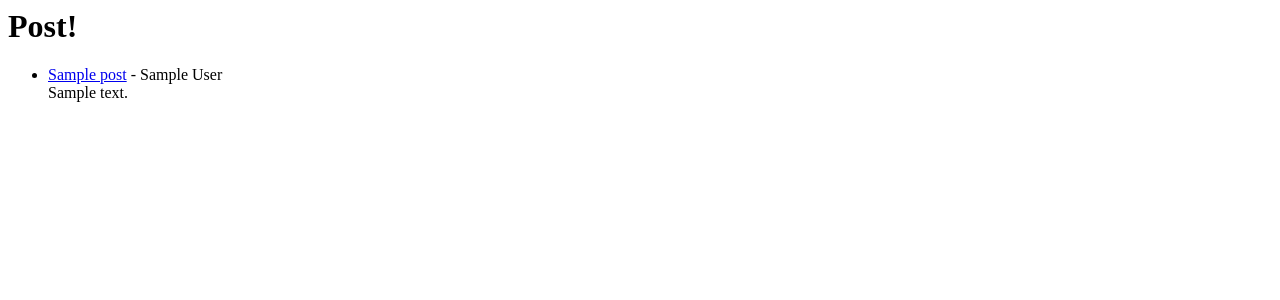
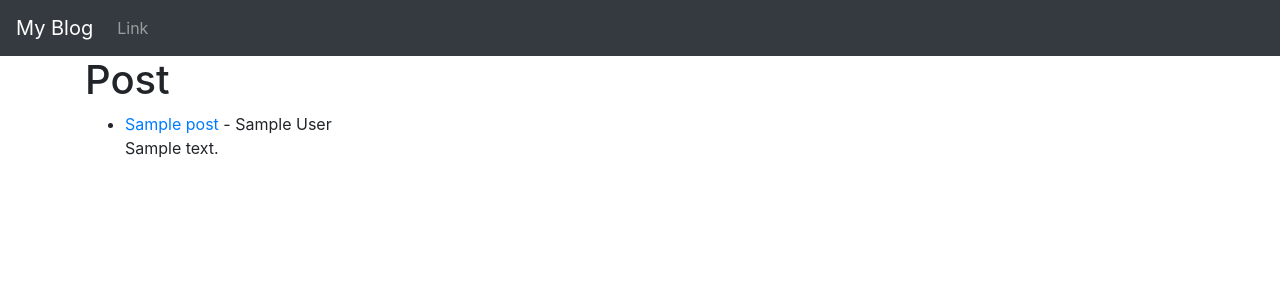
Before and after one commit to Archie9010/Blog, a Django app: page / in a window 1280 px wide. Shown: the top 300 px of the page. Run offline with Django 3.2, Linux system fonts and the light colour scheme; tables that the repository leaves empty hold one stand-in row (values such as "Sample post").

Commit message:
Add bootstrap navbar  title tags for new tab

```diff
--- a/blog/models.py
+++ b/blog/models.py
@@ -4,6 +4,7 @@ from django.contrib.auth.models import User
 
 class Post(models.Model):
     title = models.CharField(max_length=250)
+    title_tag = models.CharField(max_length=250, default="MyBlog")
     author = models.ForeignKey(User, on_delete=models.CASCADE)
     body = models.TextField()
 
--- /dev/null
+++ b/templates/base.html
@@ -0,0 +1,45 @@
+<!doctype html>
+<html lang="en">
+  <head>
+    <!-- Required meta tags -->
+    <meta charset="utf-8">
+    <meta name="viewport" content="width=device-width, initial-scale=1, shrink-to-fit=no">
+
+    <!-- Bootstrap CSS -->
+    <link rel="stylesheet" href="https://cdn.jsdelivr.net/npm/bootstrap@4.4.1/dist/css/bootstrap.min.css" integrity="sha384-Vkoo8x4CGsO3+Hhxv8T/Q5PaXtkKtu6ug5TOeNV6gBiFeWPGFN9MuhOf23Q9Ifjh" crossorigin="anonymous">
+
+    <title>
+        {% block title %}
+            My Blog!!
+        {% endblock %}
+    </title>
+  </head>
+  <nav class="navbar navbar-expand-lg navbar-dark bg-dark">
+    <a class="navbar-brand" href="{% url 'home' %}">My Blog</a>
+    <button class="navbar-toggler" type="button" data-toggle="collapse" data-target="#navbarSupportedContent" aria-controls="navbarSupportedContent" aria-expanded="false" aria-label="Toggle navigation">
+      <span class="navbar-toggler-icon"></span>
+    </button>
+
+    <div class="collapse navbar-collapse" id="navbarSupportedContent">
+      <ul class="navbar-nav mr-auto">
+
+        <li class="nav-item">
+          <a class="nav-link" href="#">Link</a>
+
+      </ul>
+
+    </div>
+  </nav>
+<div class="container">
+    {% block content %}
+
+    {% endblock %}
+</div>
+
+    <!-- Optional JavaScript -->
+    <!-- jQuery first, then Popper.js, then Bootstrap JS -->
+    <script src="https://code.jquery.com/jquery-3.4.1.slim.min.js" integrity="sha384-J6qa4849blE2+poT4WnyKhv5vZF5SrPo0iEjwBvKU7imGFAV0wwj1yYfoRSJoZ+n" crossorigin="anonymous"></script>
+    <script src="https://cdn.jsdelivr.net/npm/popper.js@1.16.0/dist/umd/popper.min.js" integrity="sha384-Q6E9RHvbIyZFJoft+2mJbHaEWldlvI9IOYy5n3zV9zzTtmI3UksdQRVvoxMfooAo" crossorigin="anonymous"></script>
+    <script src="https://cdn.jsdelivr.net/npm/bootstrap@4.4.1/dist/js/bootstrap.min.js" integrity="sha384-wfSDF2E50Y2D1uUdj0O3uMBJnjuUD4Ih7YwaYd1iqfktj0Uod8GCExl3Og8ifwB6" crossorigin="anonymous"></script>
+  </body>
+</html>
--- a/templates/home.html
+++ b/templates/home.html
@@ -1,9 +1,15 @@
-<h1>Post!</h1>
+{% extends 'base.html' %}
+
+{% block content %}
+
+<h1>Post</h1>
 
 <ul>
 {% for post in object_list %}
     <li><a href="{% url 'article-detail' post.pk %}">{{ post.title }}</a> - {{ post.author.first_name }}
     {{ post.author.last_name }} <br>
     {{ post.body }}</li>
-{% endfor %}
+ {% endfor %}
 </ul>
+
+{% endblock %}
```
Also changed, not shown: templates/article_details.html (+9 -1 lines), blog/migrations/0002_post_title_tag.py (added).
